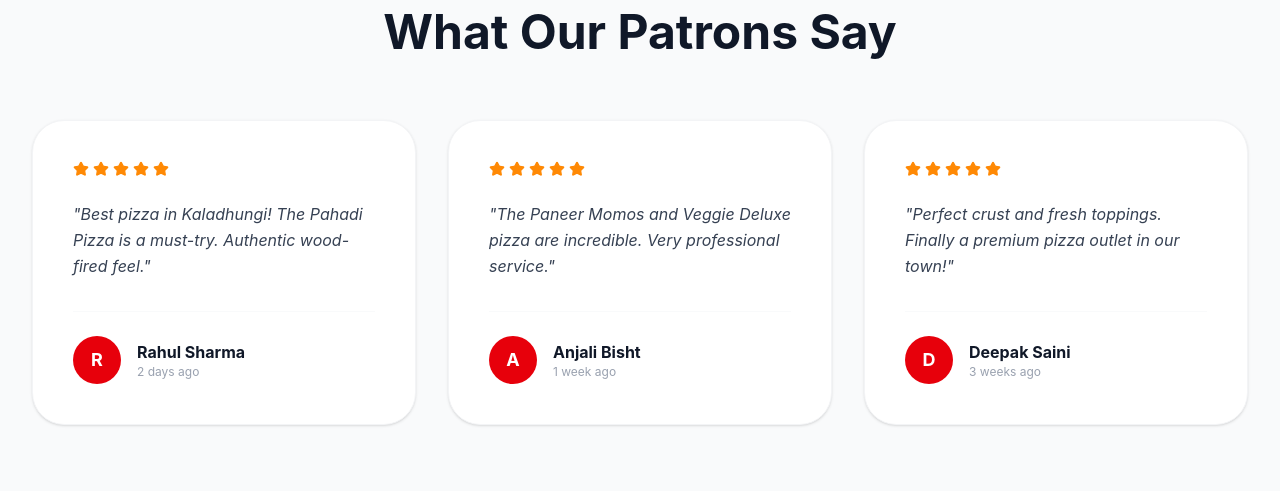
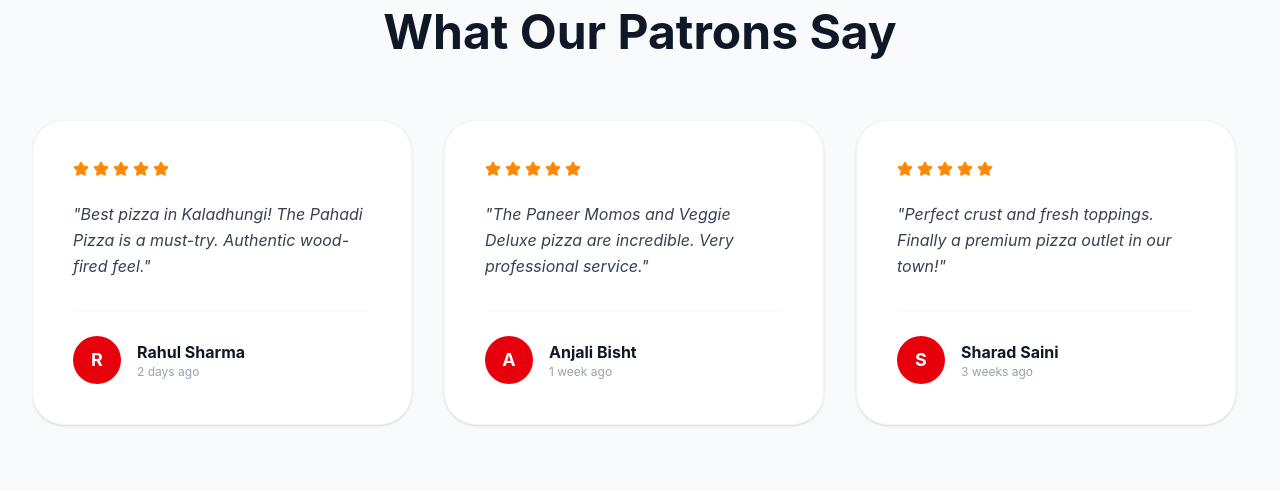
Before and after one commit to sumitsaini12/pahadi-pizza, a Next.js app: page / in a window 1280 px wide. Shown: the part 9320-9811 px from the top of the page. Built offline with nearby package versions, Linux system fonts and the light colour scheme.

Commit message:
Update reviews in data.ts, replace X logo with Instagram logo in Contact component, and enhance Reviews component layout for better responsiveness.

```diff
--- a/src/components/Contact.tsx
+++ b/src/components/Contact.tsx
@@ -2,8 +2,8 @@ import React from 'react';
 import { ADDRESS, PHONE_PRIMARY, PHONE_SECONDARY, WHATSAPP_NUMBER, OPENING_HOURS } from '../constants';
 import { MapPin, Phone, MessageCircle, Clock } from 'lucide-react';
 
-// X (Twitter) Logo Component
-const XIcon: React.FC<{ className?: string }> = ({ className = "w-5 h-5" }) => {
+// Instagram Logo Component
+const InstagramIcon: React.FC<{ className?: string }> = ({ className = "w-5 h-5" }) => {
   return (
     <svg
       viewBox="0 0 24 24"
@@ -11,7 +11,7 @@ const XIcon: React.FC<{ className?: string }> = ({ className = "w-5 h-5" }) => {
       fill="currentColor"
       xmlns="http://www.w3.org/2000/svg"
     >
-      <path d="M18.244 2.25h3.308l-7.227 8.26 8.502 11.24H16.17l-5.214-6.817L4.99 21.75H1.68l7.73-8.835L1.254 2.25H8.08l4.713 6.231zm-1.161 17.52h1.833L7.084 4.126H5.117z" />
+      <path d="M12 2.163c3.204 0 3.584.012 4.85.07 3.252.148 4.771 1.691 4.919 4.919.058 1.265.069 1.645.069 4.849 0 3.205-.012 3.584-.069 4.849-.149 3.225-1.664 4.771-4.919 4.919-1.266.058-1.644.07-4.85.07-3.204 0-3.584-.012-4.849-.07-3.26-.149-4.771-1.699-4.919-4.92-.058-1.265-.07-1.644-.07-4.849 0-3.204.013-3.583.07-4.849.149-3.227 1.664-4.771 4.919-4.919 1.266-.057 1.645-.069 4.849-.069zm0-2.163c-3.259 0-3.667.014-4.947.072-4.358.2-6.78 2.618-6.98 6.98-.059 1.281-.073 1.689-.073 4.948 0 3.259.014 3.668.072 4.948.2 4.358 2.618 6.78 6.98 6.98 1.281.058 1.689.072 4.948.072 3.259 0 3.668-.014 4.948-.072 4.354-.2 6.782-2.618 6.979-6.98.059-1.28.073-1.689.073-4.948 0-3.259-.014-3.667-.072-4.947-.196-4.354-2.617-6.78-6.979-6.98-1.281-.059-1.69-.073-4.949-.073zm0 5.838c-3.403 0-6.162 2.759-6.162 6.162s2.759 6.163 6.162 6.163 6.162-2.759 6.162-6.163c0-3.403-2.759-6.162-6.162-6.162zm0 10.162c-2.209 0-4-1.79-4-4 0-2.209 1.791-4 4-4s4 1.791 4 4c0 2.21-1.791 4-4 4zm6.406-11.845c-.796 0-1.441.645-1.441 1.44s.645 1.44 1.441 1.44c.795 0 1.439-.645 1.439-1.44s-.644-1.44-1.439-1.44z" />
     </svg>
   );
 };
@@ -63,13 +63,13 @@ const Contact: React.FC = () => {
 
             <div className="mt-12 flex flex-col sm:flex-row gap-4">
               <a
-                href="https://x.com"
+                href="https://www.instagram.com/pahadi_pizza_uk04"
                 target="_blank"
                 rel="noopener noreferrer"
-                className="flex items-center justify-center gap-3 bg-black text-white px-8 py-4 rounded-2xl font-bold hover:bg-gray-900 transition-all shadow-xl shadow-black/20"
+                className="flex items-center justify-center gap-3 bg-gradient-to-r from-purple-600 to-pink-600 text-white px-8 py-4 rounded-2xl font-bold hover:from-purple-700 hover:to-pink-700 transition-all shadow-xl shadow-purple-500/20"
               >
-                <XIcon className="w-5 h-5" />
-                Follow on X
+                <InstagramIcon className="w-5 h-5" />
+                Follow on Instagram
               </a>
               <a
                 href={`https://www.google.com/maps/search/${encodeURIComponent(ADDRESS)}`}
--- a/src/components/Reviews.tsx
+++ b/src/components/Reviews.tsx
@@ -11,9 +11,10 @@ const Reviews: React.FC = () => {
           <h3 className="text-4xl md:text-5xl font-bold text-gray-900 font-display">What Our Patrons Say</h3>
         </div>
 
-        <div className="grid grid-cols-1 md:grid-cols-3 gap-8">
+        <div className="overflow-x-auto pb-4 -mx-4 px-4 md:mx-0 md:px-0 scrollbar-thin scrollbar-thumb-gray-300 scrollbar-track-transparent">
+          <div className="flex gap-8 min-w-max">
             {REVIEWS.map((review) => (
-            <div key={review.id} className="bg-white p-10 rounded-[32px] shadow-sm border border-gray-100 relative group hover:shadow-xl transition-all">
+              <div key={review.id} className="flex-shrink-0 w-[320px] md:w-[380px] bg-white p-10 rounded-[32px] shadow-sm border border-gray-100 relative group hover:shadow-xl transition-all">
                 <Quote className="absolute top-8 right-8 w-10 h-10 text-red-50 opacity-0 group-hover:opacity-100 transition-opacity" />
                 <div className="flex gap-1 mb-6">
                   {[...Array(5)].map((_, i) => (
@@ -37,6 +38,7 @@ const Reviews: React.FC = () => {
             ))}
           </div>
         </div>
+      </div>
     </section>
   );
 };
--- a/src/data.ts
+++ b/src/data.ts
@@ -330,9 +330,93 @@ export const REVIEWS: Review[] = [
   },
   {
     id: 'r3',
-    author: 'Deepak Saini',
+    author: 'Sharad Saini',
     rating: 5,
     comment: 'Perfect crust and fresh toppings. Finally a premium pizza outlet in our town!',
     date: '3 weeks ago',
   },
+  {
+    id: 'r4',
+    author: 'Priya Verma',
+    rating: 5,
+    comment: 'Amazing taste and quality! The Veg Supreme pizza is my favorite. Highly recommended!',
+    date: '4 days ago',
+  },
+  {
+    id: 'r5',
+    author: 'Vikram Singh',
+    rating: 5,
+    comment: 'Great variety of pizzas. The Pan Paneer pizza is delicious and value for money.',
+    date: '1 week ago',
+  },
+  {
+    id: 'r6',
+    author: 'Meera Joshi',
+    rating: 5,
+    comment: 'Excellent service and fresh ingredients. The Schezwan Pizza has the perfect spice level.',
+    date: '5 days ago',
+  },
+  {
+    id: 'r7',
+    author: 'Amit Kumar',
+    rating: 5,
+    comment: 'Best pizza place in town! The Loaded Veg pizza is loaded with toppings. Love it!',
+    date: '2 weeks ago',
+  },
+  {
+    id: 'r8',
+    author: 'Sneha Reddy',
+    rating: 5,
+    comment: 'The Farm House pizza is amazing! Fresh vegetables and perfect cheese. Will order again.',
+    date: '6 days ago',
+  },
+  {
+    id: 'r9',
+    author: 'Rajesh Patel',
+    rating: 5,
+    comment: 'Quick delivery and hot pizzas. The Pizza Makhani has authentic taste. Great job!',
+    date: '1 week ago',
+  },
+  {
+    id: 'r10',
+    author: 'Kavita Nair',
+    rating: 5,
+    comment: 'The Tango Spicy pizza is perfect for spice lovers. Great quality and taste!',
+    date: '3 days ago',
+  },
+  {
+    id: 'r11',
+    author: 'Suresh Yadav',
+    rating: 5,
+    comment: 'Fantastic pizzas! The Classic Veg section has great options. Very satisfied!',
+    date: '1 week ago',
+  },
+  {
+    id: 'r12',
+    author: 'Neha Gupta',
+    rating: 5,
+    comment: 'The Veg Tandoori pizza is unique and delicious. Great combination of flavors!',
+    date: '4 days ago',
+  },
+  {
+    id: 'r13',
+    author: 'Manoj Tiwari',
+    rating: 5,
+    comment: 'Best pizza experience! The Salsa Mexican pizza is amazing. Highly recommend!',
+    date: '2 weeks ago',
+  },
+  {
+    id: 'r14',
+    author: 'Sunita Devi',
+    rating: 5,
+    comment: 'Great taste and reasonable prices. The Pan Corn pizza is my kids favorite!',
+    date: '5 days ago',
+  },
+  {
+    id: 'r15',
+    author: 'Arjun Mehta',
+    rating: 5,
+    comment: 'Excellent quality pizzas! The Veg Green pizza is fresh and flavorful. Love it!',
+    date: '1 week ago',
+  },
 ];
```
Lines whose indentation alone changed are shown as unchanged.
